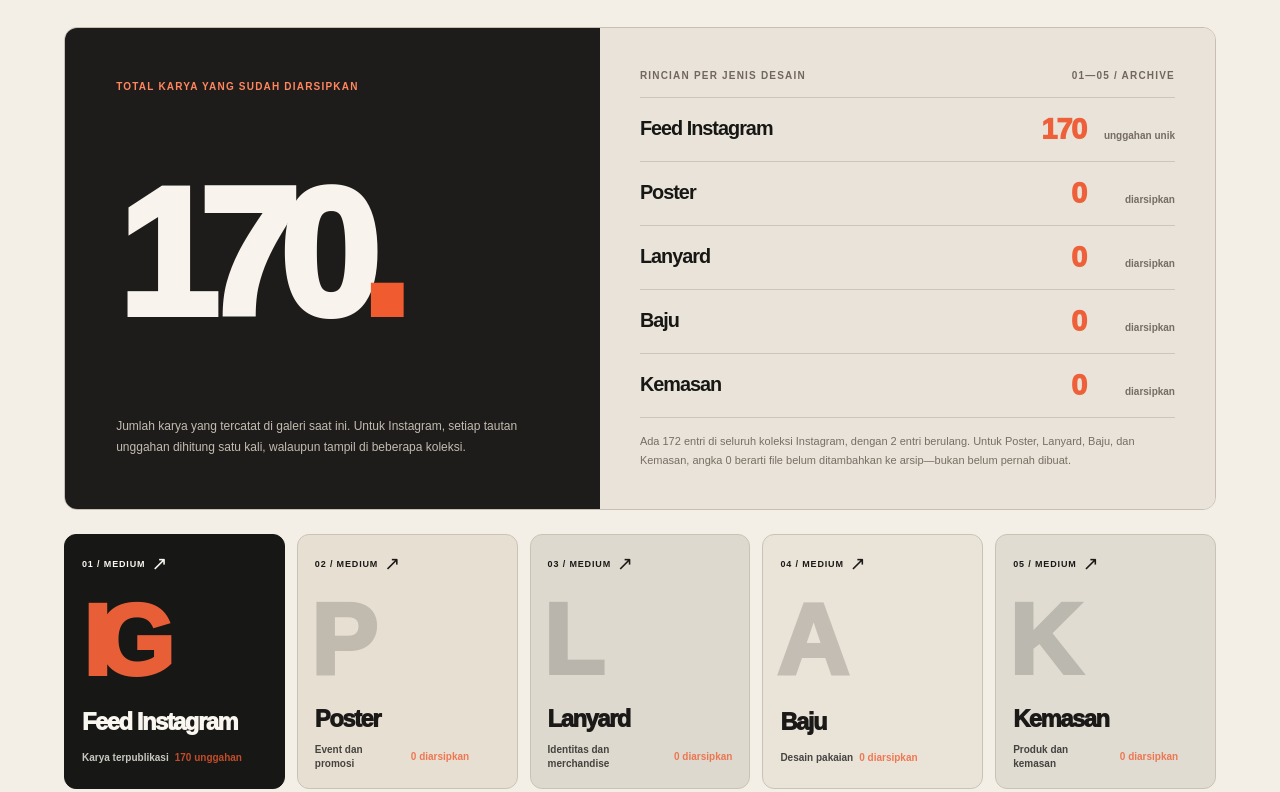
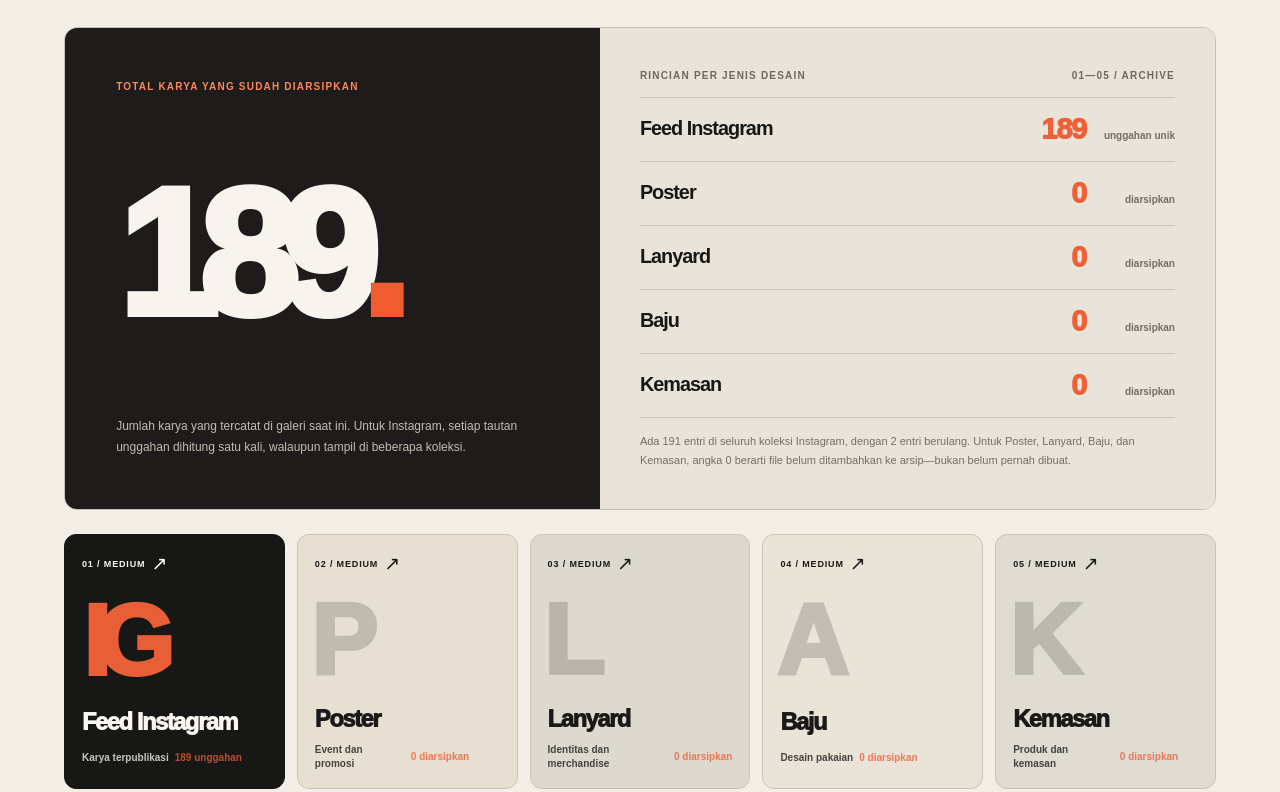
Before and after one commit to Darren0099/Raffli-dev, a Next.js app: page /graphic-design in a window 1280 px wide. Shown: the part 8048-8840 px from the top of the page. Built offline with nearby package versions, Linux system fonts and the light colour scheme.

Commit message:
sync(graphic-design): retain 19 new IG links in CMS feature branch

```diff
--- a/data/graphicDesignArchive.ts
+++ b/data/graphicDesignArchive.ts
@@ -13,7 +13,7 @@ export type DesignCollection = {
   posts: PublishedPost[];
 };
 const fromCodes = (codes: string): PublishedPost[] =>
-  codes.trim().split(/\s+/).map((shortcode) => ({ shortcode, kind: shortcode === 'DOQAr5oibN9' ? 'reel' as const : 'p' as const }));
+  codes.trim().split(/\s+/).map((shortcode) => ({ shortcode, kind: ['DOQAr5oibN9', 'DMJkKmgzbmO'].includes(shortcode) ? 'reel' as const : 'p' as const }));
 export const designCollections: DesignCollection[] = [
   {
     id: 'regional',
@@ -58,7 +58,7 @@ export const designCollections: DesignCollection[] = [
     profileUrl: 'https://www.instagram.com/youthopiasymposium/',
     descriptionId: 'Visual event Youthopia Symposium dari tautan unggahan yang sudah didokumentasikan.',
     descriptionEn: 'Published visual work for the Youthopia Symposium event.',
-    posts: fromCodes('DN-IlgoABI3')
+    posts: fromCodes('DQl-z1REmYc DQl-_NzkpOJ DQp4FBDEjBf DQA9bgsE7q1 DNfSe33gSe9 DN-IlgoABI3')
   },
   {
     id: 'duta',
@@ -67,7 +67,7 @@ export const designCollections: DesignCollection[] = [
     profileUrl: 'https://www.instagram.com/dutapotensi.id/',
     descriptionId: 'Referensi desain terpublikasi untuk Duta Potensi Pemuda Indonesia.',
     descriptionEn: 'Published design reference for Duta Potensi Pemuda Indonesia.',
-    posts: fromCodes('DPvGQa4E2Pq')
+    posts: fromCodes('DSpZI6YE3GS DR7Y27uExg- DO7O-ZZkxKZ DNujKH_5tL3 DMJkKmgzbmO DL1t4hATz6Q DPvGQa4E2Pq')
   },
   {
     id: 'kawan',
@@ -76,7 +76,7 @@ export const designCollections: DesignCollection[] = [
     profileUrl: 'https://www.instagram.com/kawan.yri/',
     descriptionId: 'Karya media sosial untuk Divisi Operation di Youth Ranger Indonesia Pusat.',
     descriptionEn: 'Social media design work for Youth Ranger Indonesia central Operation division.',
-    posts: fromCodes('DdLFtHrmtml')
+    posts: fromCodes('Dbx2m1QGou1 Dba1j-Jmjoe DfM1KZuGqqU Degq174Gg3E DeYuGh2Gkek DbSm-dcGrTd DcI82ckGvgb DZjONnTGqnz DdLFtHrmtml')
   }
 ];
 export const getPostUrl = (post: PublishedPost) => `https://www.instagram.com/${post.kind}/${post.shortcode}/`;
```
